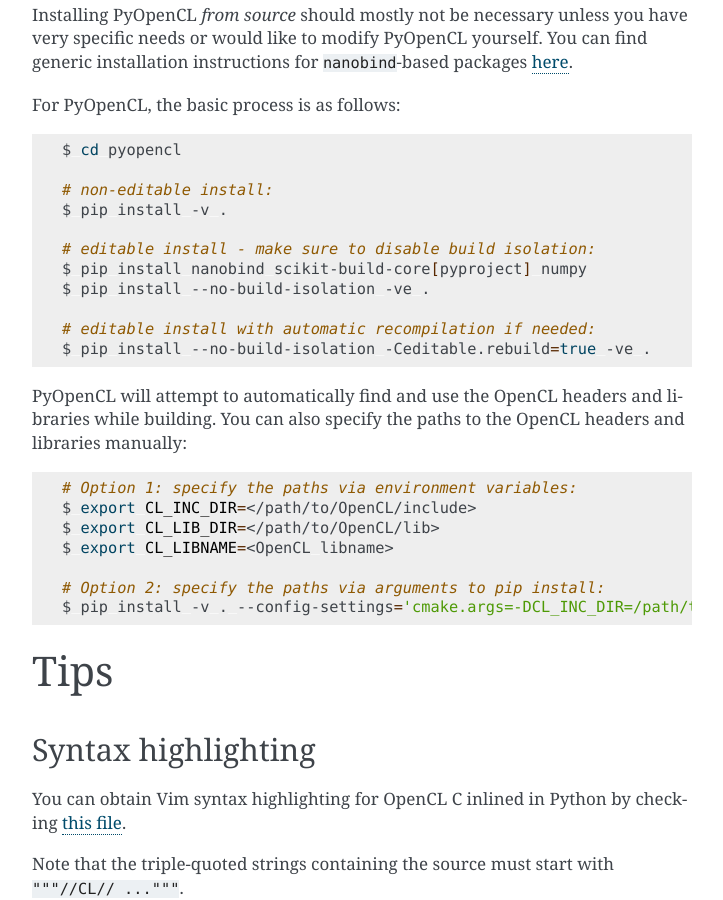
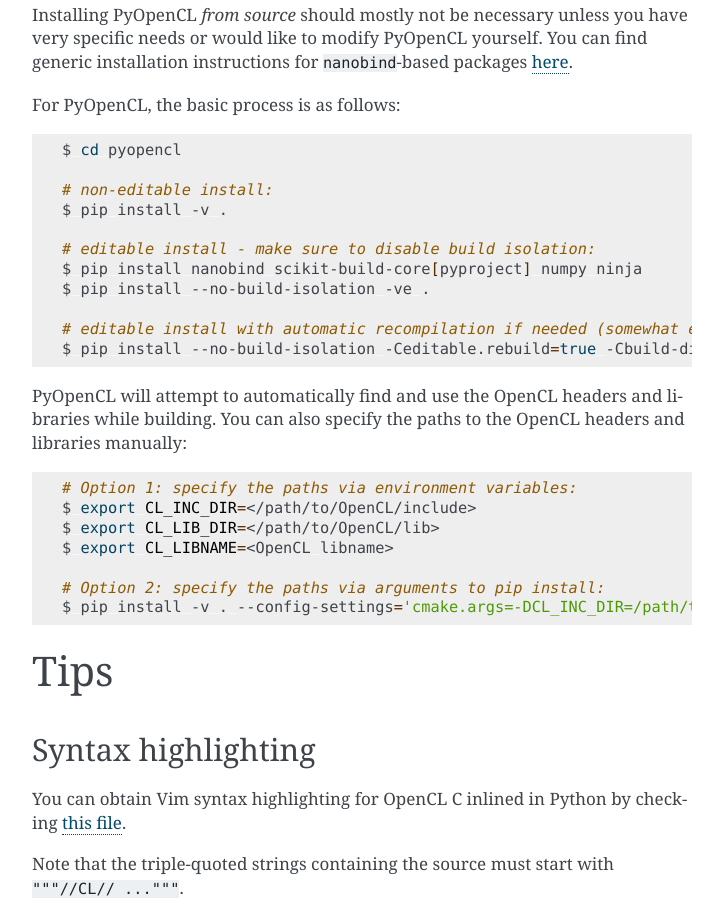
Before and after one commit to inducer/pyopencl, a Sphinx documentation site: the page built from doc/misc.rst, in a window 1280 px wide and 900 px high, scrolled down 4077 px. Shown: the whole window, without its empty margins (388-1111 px from the left). Built offline with Sphinx 7.4.7, drawn with Linux system fonts in a browser that asks for light colours.

Commit message:
clarify the autorebuild mode

```diff
--- a/doc/misc.rst
+++ b/doc/misc.rst
@@ -194,11 +194,11 @@ For PyOpenCL, the basic process is as follows:
     $ pip install -v .
 
     # editable install - make sure to disable build isolation:
-    $ pip install nanobind scikit-build-core[pyproject] numpy
+    $ pip install nanobind scikit-build-core[pyproject] numpy ninja
     $ pip install --no-build-isolation -ve .
 
-    # editable install with automatic recompilation if needed:
-    $ pip install --no-build-isolation -Ceditable.rebuild=true -ve .
+    # editable install with automatic recompilation if needed (somewhat experimental):
+    $ pip install --no-build-isolation -Ceditable.rebuild=true -Cbuild-dir=build -ve .
 
 PyOpenCL will attempt to automatically find and use the OpenCL headers and libraries
 while building. You can also specify the paths to the OpenCL headers and libraries manually:
```
